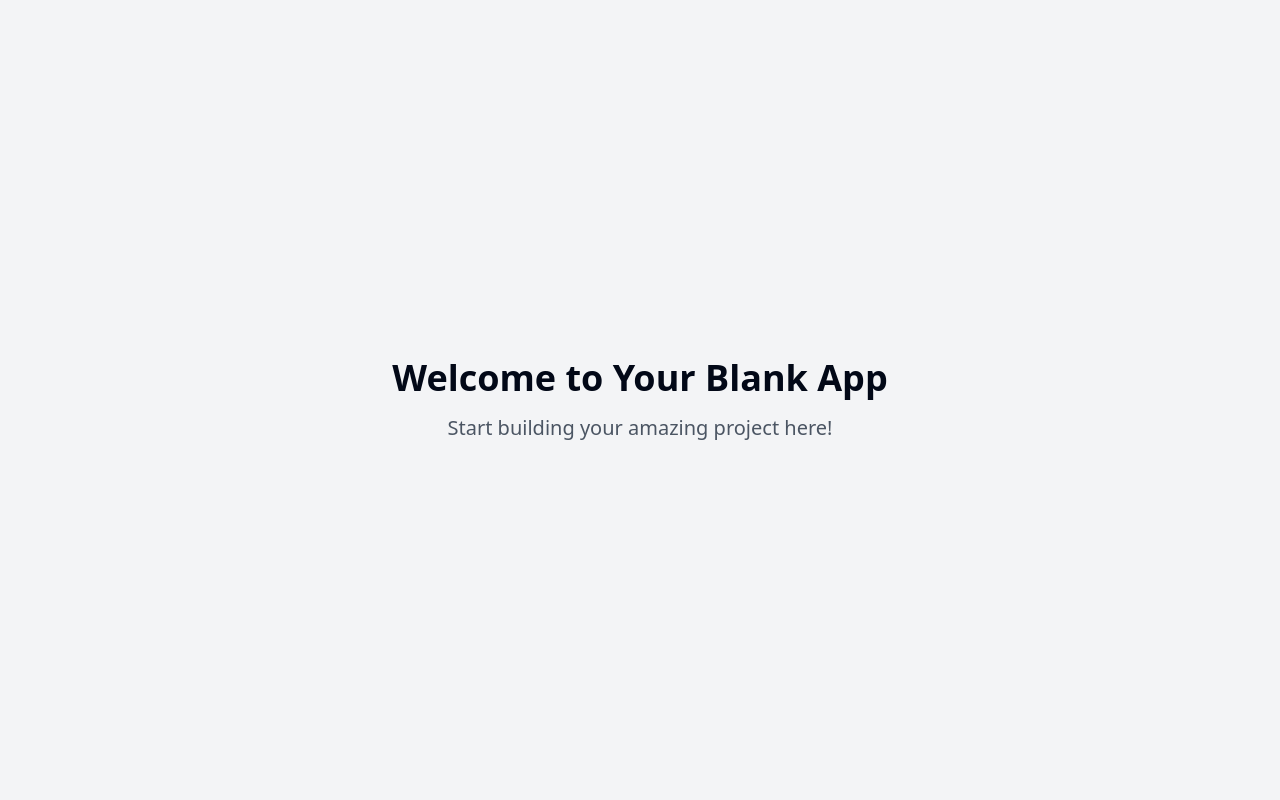
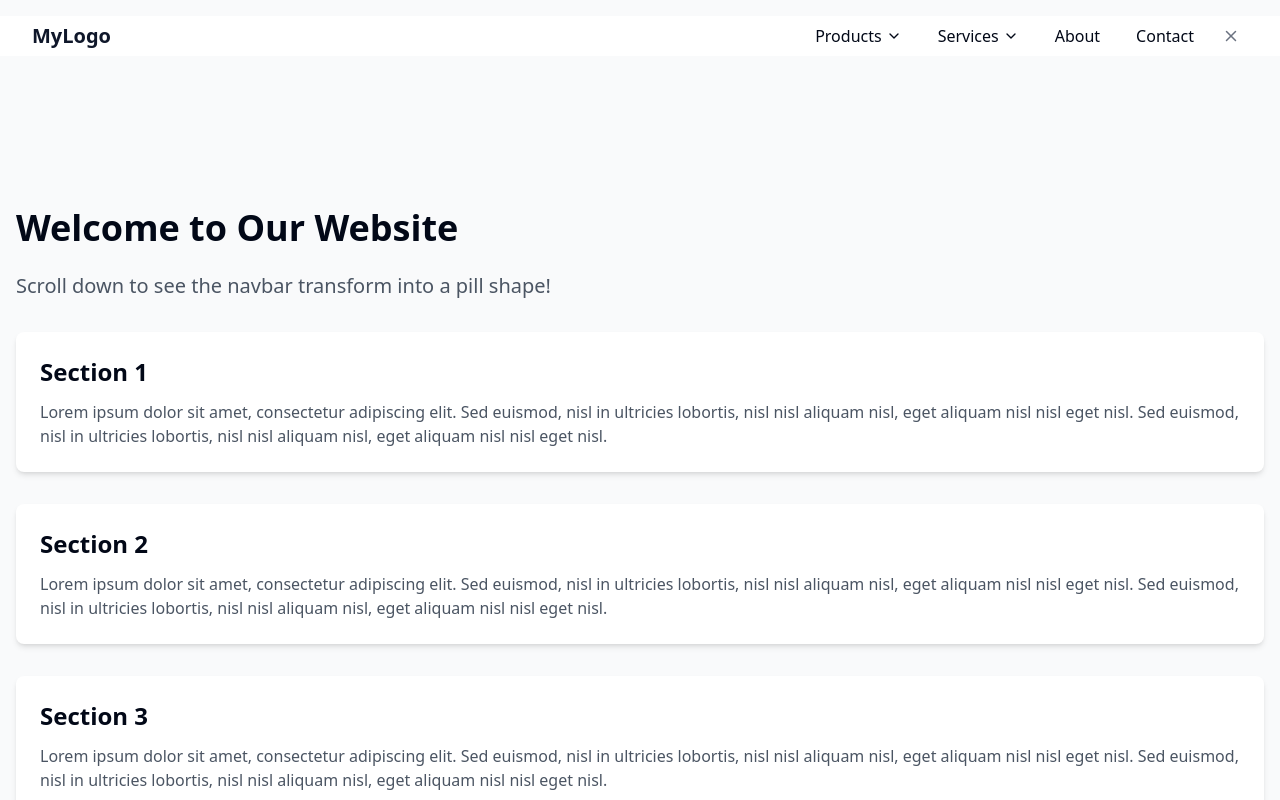
Before and after one commit to Akarsh444/shrinky-pill-nav, a React (Vite) app: page / in a window 1280 px wide. Shown: the top 800 px of the page. Built offline with nearby package versions, Linux system fonts and the light colour scheme.

Commit message:
Add responsive navbar with dropdowns
Implement a navbar with dropdowns, a hide button, and responsive behavior that collapses into a pill shape on scroll. Ensure dropdown functionality in both normal and pill forms.

```diff
--- /dev/null
+++ b/src/components/Navbar/Navbar.tsx
@@ -0,0 +1,174 @@
+
+import { useState, useEffect } from "react";
+import { ChevronDown, Menu, X } from "lucide-react";
+import { cn } from "@/lib/utils";
+import NavbarDropdown from "./NavbarDropdown";
+import NavbarLink from "./NavbarLink";
+
+const Navbar = () => {
+  const [isScrolled, setIsScrolled] = useState(false);
+  const [isHidden, setIsHidden] = useState(false);
+  const [isMobileMenuOpen, setIsMobileMenuOpen] = useState(false);
+
+  // Navigation data structure
+  const navItems = [
+    {
+      label: "Products",
+      href: "#",
+      dropdown: [
+        { label: "Feature One", href: "#feature-one" },
+        { label: "Feature Two", href: "#feature-two" },
+        { label: "Feature Three", href: "#feature-three" },
+      ]
+    },
+    {
+      label: "Services",
+      href: "#",
+      dropdown: [
+        { label: "Service One", href: "#service-one" },
+        { label: "Service Two", href: "#service-two" },
+        { label: "Service Three", href: "#service-three" },
+      ]
+    },
+    { label: "About", href: "#about" },
+    { label: "Contact", href: "#contact" },
+  ];
+
+  // Track scroll position to transform navbar
+  useEffect(() => {
+    const handleScroll = () => {
+      const scrollPosition = window.scrollY;
+      setIsScrolled(scrollPosition > 50);
+    };
+
+    window.addEventListener("scroll", handleScroll);
+    return () => window.removeEventListener("scroll", handleScroll);
+  }, []);
+
+  const toggleMobileMenu = () => {
+    setIsMobileMenuOpen(!isMobileMenuOpen);
+  };
+
+  const toggleNavbarVisibility = () => {
+    setIsHidden(!isHidden);
+  };
+
+  return (
+    <>
+      {/* Navbar placeholder when hidden */}
+      {isHidden && (
+        <div
+          className="fixed top-4 right-4 z-50 bg-primary p-2 rounded-full shadow-lg cursor-pointer transition-all duration-300 hover:scale-110"
+          onClick={toggleNavbarVisibility}
+        >
+          <Menu className="text-primary-foreground" />
+        </div>
+      )}
+
+      <header
+        className={cn(
+          "fixed w-full transition-all duration-300 z-40",
+          isHidden ? "transform -translate-y-full" : "transform translate-y-0",
+          isScrolled ? "py-2" : "py-4"
+        )}
+      >
+        <div
+          className={cn(
+            "mx-auto transition-all duration-300",
+            isScrolled
+              ? "bg-white/90 dark:bg-gray-900/90 backdrop-blur-md shadow-md max-w-fit rounded-full px-6"
+              : "bg-white dark:bg-gray-900 container"
+          )}
+        >
+          <div className="flex items-center justify-between">
+            {/* Logo */}
+            <div className="flex items-center">
+              <a href="/" className="text-xl font-bold text-primary">MyLogo</a>
+            </div>
+
+            {/* Desktop Navigation */}
+            <nav className="hidden md:flex items-center space-x-1">
+              {navItems.map((item, index) => (
+                item.dropdown ? (
+                  <NavbarDropdown
+                    key={index}
+                    item={item}
+                    isCompact={isScrolled}
+                  />
+                ) : (
+                  <NavbarLink
+                    key={index}
+                    href={item.href}
+                    isCompact={isScrolled}
+                  >
+                    {item.label}
+                  </NavbarLink>
+                )
+              ))}
+
+              <button
+                onClick={toggleNavbarVisibility}
+                className="ml-4 p-2 text-gray-500 hover:text-primary transition-colors"
+                aria-label="Hide navbar"
+              >
+                <X size={18} />
+              </button>
+            </nav>
+
+            {/* Mobile menu button */}
+            <div className="md:hidden flex items-center">
+              <button
+                onClick={toggleMobileMenu}
+                className="p-2 rounded-md text-gray-500 hover:text-primary transition-colors"
+                aria-label="Toggle mobile menu"
+              >
+                {isMobileMenuOpen ? <X size={24} /> : <Menu size={24} />}
+              </button>
+            </div>
+          </div>
+
+          {/* Mobile Navigation */}
+          {isMobileMenuOpen && (
+            <div className="md:hidden py-4 px-2">
+              <nav className="flex flex-col space-y-3">
+                {navItems.map((item, index) => (
+                  <div key={index} className="w-full">
+                    {item.dropdown ? (
+                      <NavbarDropdown
+                        item={item}
+                        isMobile={true}
+                        isCompact={isScrolled}
+                      />
+                    ) : (
+                      <NavbarLink
+                        href={item.href}
+                        isMobile={true}
+                        isCompact={isScrolled}
+                      >
+                        {item.label}
+                      </NavbarLink>
+                    )}
+                  </div>
+                ))}
+                <button
+                  onClick={toggleNavbarVisibility}
+                  className="flex items-center justify-center w-full p-2 text-gray-500 hover:text-primary transition-colors"
+                >
+                  Hide Navbar <X size={18} className="ml-2" />
+                </button>
+              </nav>
+            </div>
+          )}
+        </div>
+      </header>
+
+      {/* Spacer element to prevent content from being hidden under the navbar */}
+      <div className={cn(
+        "transition-all duration-300",
+        isScrolled ? "h-16" : "h-24"
+      )} />
+    </>
+  );
+};
+
+export default Navbar;
--- /dev/null
+++ b/src/components/Navbar/NavbarDropdown.tsx
@@ -0,0 +1,86 @@
+
+import { useState } from "react";
+import { ChevronDown } from "lucide-react";
+import { cn } from "@/lib/utils";
+
+type DropdownItem = {
+  label: string;
+  href: string;
+};
+
+type NavItem = {
+  label: string;
+  href: string;
+  dropdown?: DropdownItem[];
+};
+
+type NavbarDropdownProps = {
+  item: NavItem;
+  isMobile?: boolean;
+  isCompact?: boolean;
+};
+
+const NavbarDropdown = ({ item, isMobile = false, isCompact = false }: NavbarDropdownProps) => {
+  const [isOpen, setIsOpen] = useState(false);
+
+  const toggleDropdown = () => {
+    setIsOpen(!isOpen);
+  };
+
+  return (
+    <div className="relative" onMouseLeave={() => !isMobile && setIsOpen(false)}>
+      <button
+        onClick={toggleDropdown}
+        onMouseEnter={() => !isMobile && setIsOpen(true)}
+        className={cn(
+          "flex items-center justify-between transition-all duration-200",
+          isMobile ? "w-full text-left p-3" : "px-4 py-2",
+          isCompact ? "text-sm" : "text-base",
+          "hover:text-primary focus:outline-none"
+        )}
+        aria-expanded={isOpen}
+      >
+        {item.label}
+        <ChevronDown
+          size={isMobile ? 20 : isCompact ? 14 : 16}
+          className={cn(
+            "ml-1 transition-transform duration-200",
+            isOpen ? "transform rotate-180" : ""
+          )}
+        />
+      </button>
+
+      <div
+        className={cn(
+          "transition-all duration-200 origin-top-right",
+          isMobile
+            ? "mt-1 w-full"
+            : "absolute left-0 min-w-[200px] shadow-lg rounded-md",
+          isOpen ? "scale-100 opacity-100" : "scale-95 opacity-0 invisible",
+          isCompact && !isMobile ? "bg-white/90 dark:bg-gray-900/90 backdrop-blur-md" : "bg-white dark:bg-gray-900"
+        )}
+      >
+        <div className={cn(
+          "py-2",
+          !isMobile && "border border-gray-200 dark:border-gray-700 rounded-md"
+        )}>
+          {item.dropdown?.map((subItem, idx) => (
+            <a
+              key={idx}
+              href={subItem.href}
+              className={cn(
+                "block transition-colors duration-200 hover:bg-gray-100 dark:hover:bg-gray-800",
+                isMobile ? "p-3" : "px-4 py-2",
+                isCompact ? "text-sm" : "text-base"
+              )}
+            >
+              {subItem.label}
+            </a>
+          ))}
+        </div>
+      </div>
+    </div>
+  );
+};
+
+export default NavbarDropdown;
--- /dev/null
+++ b/src/components/Navbar/NavbarLink.tsx
@@ -0,0 +1,27 @@
+
+import { cn } from "@/lib/utils";
+import React from "react";
+
+type NavbarLinkProps = {
+  href: string;
+  children: React.ReactNode;
+  isMobile?: boolean;
+  isCompact?: boolean;
+};
+
+const NavbarLink = ({ href, children, isMobile = false, isCompact = false }: NavbarLinkProps) => {
+  return (
+    <a
+      href={href}
+      className={cn(
+        "transition-all duration-200 hover:text-primary",
+        isMobile ? "block w-full p-3" : "px-4 py-2",
+        isCompact ? "text-sm" : "text-base"
+      )}
+    >
+      {children}
+    </a>
+  );
+};
+
+export default NavbarLink;
--- a/src/pages/Index.tsx
+++ b/src/pages/Index.tsx
@@ -1,12 +1,41 @@
-// Update this page (the content is just a fallback if you fail to update the page)
+
+import Navbar from "../components/Navbar/Navbar";
 
 const Index = () => {
   return (
-    <div className="min-h-screen flex items-center justify-center bg-gray-100">
-      <div className="text-center">
-        <h1 className="text-4xl font-bold mb-4">Welcome to Your Blank App</h1>
-        <p className="text-xl text-gray-600">Start building your amazing project here!</p>
-      </div>
+    <div className="min-h-screen bg-gray-50 dark:bg-gray-900">
+      <Navbar />
+
+      <main className="container mx-auto px-4 py-8">
+        <section className="py-20">
+          <h1 className="text-4xl font-bold mb-6">Welcome to Our Website</h1>
+          <p className="text-xl text-gray-600 dark:text-gray-300 mb-8">
+            Scroll down to see the navbar transform into a pill shape!
+          </p>
+
+          <div className="space-y-8">
+            {Array.from({ length: 10 }).map((_, i) => (
+              <div key={i} className="bg-white dark:bg-gray-800 p-6 rounded-lg shadow-md">
+                <h2 className="text-2xl font-bold mb-3">Section {i + 1}</h2>
+                <p className="text-gray-600 dark:text-gray-300">
+                  Lorem ipsum dolor sit amet, consectetur adipiscing elit. Sed euismod,
+                  nisl in ultricies lobortis, nisl nisl aliquam nisl, eget aliquam nisl
+                  nisl eget nisl. Sed euismod, nisl in ultricies lobortis, nisl nisl
+                  aliquam nisl, eget aliquam nisl nisl eget nisl.
+                </p>
+              </div>
+            ))}
+          </div>
+        </section>
+      </main>
+
+      <footer className="bg-gray-100 dark:bg-gray-800 py-8">
+        <div className="container mx-auto px-4">
+          <p className="text-center text-gray-600 dark:text-gray-300">
+            &copy; 2025 My Company. All rights reserved.
+          </p>
+        </div>
+      </footer>
     </div>
   );
 };
```
